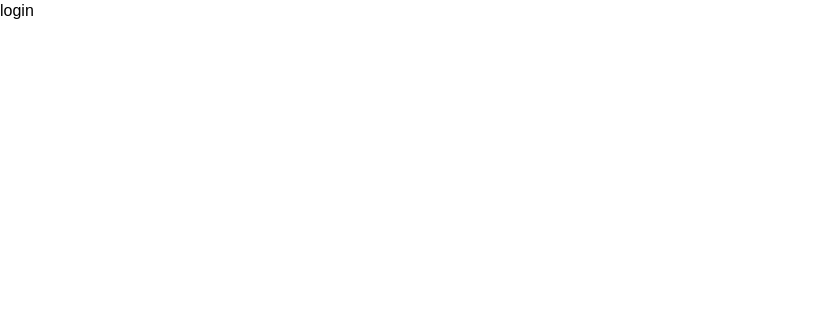
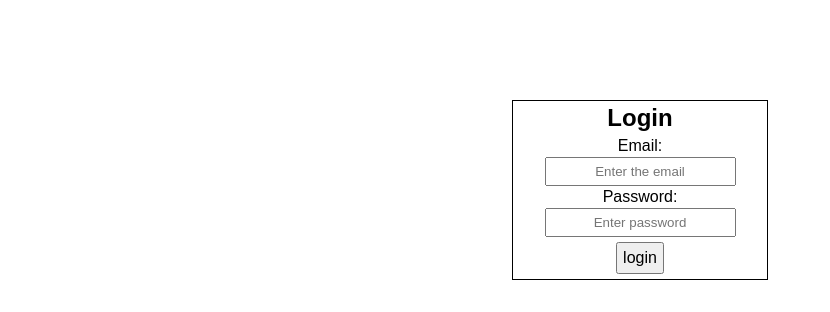
Before and after one commit to GauravWalia19/React-Todo-App, a React (Create React App) app in the folder client/: page /login in a window 1280 px wide. Shown: the top 312 px of the page, without its empty margins (0-830 px from the left). Built offline with nearby package versions, Linux system fonts and the light colour scheme.

Commit message:
added login functionality

```diff
--- a/client/src/components/common/Header.js
+++ b/client/src/components/common/Header.js
@@ -9,9 +9,15 @@ const Header = (props) => {
         props.history.push('/');
     }
 
+    const getLogoutOnHome = ()=>{
+        if(props.history!==undefined){
+            return <button className="navlinks logoutButton" onClick={handleLogout}>/logout</button>
+        }
+    }
+
     return (
         <header className="header">
-            <button className="navlinks logoutButton" onClick={handleLogout}>/logout</button>
+            {getLogoutOnHome()}
             <Link to="/login" className="navlinks">/login</Link>
             <Link to="/register" className="navlinks">/register</Link>
             <h1>Task Management To-do list</h1>
--- /dev/null
+++ b/client/src/components/pages/Login.css
@@ -0,0 +1,13 @@
+.loginForm{
+    border: 1px solid black;
+    margin: auto;
+    width: 20%;
+    text-align: center;
+    margin-top: 100px;
+}
+
+.loginButton{
+    padding: 5px;
+    font-size: 16px;
+    margin: 5px;
+}
--- a/client/src/components/pages/Login.js
+++ b/client/src/components/pages/Login.js
@@ -1,9 +1,76 @@
-import React from 'react'
+import React,{useState} from 'react';
+import './Login.css';
+import axios from 'axios';
+import PageError from '../common/PageError';
 
-const Login = () => {
+const Login = (props) => {
+    const [user, setUser] = useState({email:'',password:''})
+    const [errors, setErrors] = useState([]);
+
+    const handleChange = (event) => {
+        setUser({...user, [event.target.name]: event.target.value});
+    }
+
+    const handleSubmit = (event) => {
+        event.preventDefault();
+
+        // posting a into login form
+        const newUser = {
+            email: user.email,
+            password: user.password
+        }
+
+        axios.post('/api/v1/users/login', newUser)
+        .then(_user => {
+            if(_user!==undefined){
+                // add token to localstorage
+                localStorage.setItem('token', _user.data.token);
+                props.history.push('/home');
+            }
+        })
+        .catch(err => {
+            setErrors([...errors, "User or password is incorrect"]);
+            return;
+        })
+        setUser({email:'',password:''})
+    }
+
+
     return (
-        <div>
-            login
+        <div className="loginDiv">
+            <div className="loginForm">
+                <h2>Login</h2>
+                <PageError errors={errors} setErrors={setErrors}/>
+                <form onSubmit={handleSubmit} method="POST">
+                    <div>
+                        Email:<br/>
+                        <input
+                            type="email"
+                            name="email"
+                            placeholder="Enter the email"
+                            value={user.email}
+                            autoComplete="off"
+                            onChange={handleChange}
+                            required
+                        />
+                    </div>
+                    <div>
+                        Password:<br/>
+                        <input
+                            type="password"
+                            name="password"
+                            placeholder="Enter password"
+                            value={user.password}
+                            autoComplete="off"
+                            onChange={handleChange}
+                            required
+                        />
+                    </div>
+                    <div>
+                        <button type="submit" className="loginButton">login</button>
+                    </div>
+                </form>
+            </div>
         </div>
     )
 }
```
